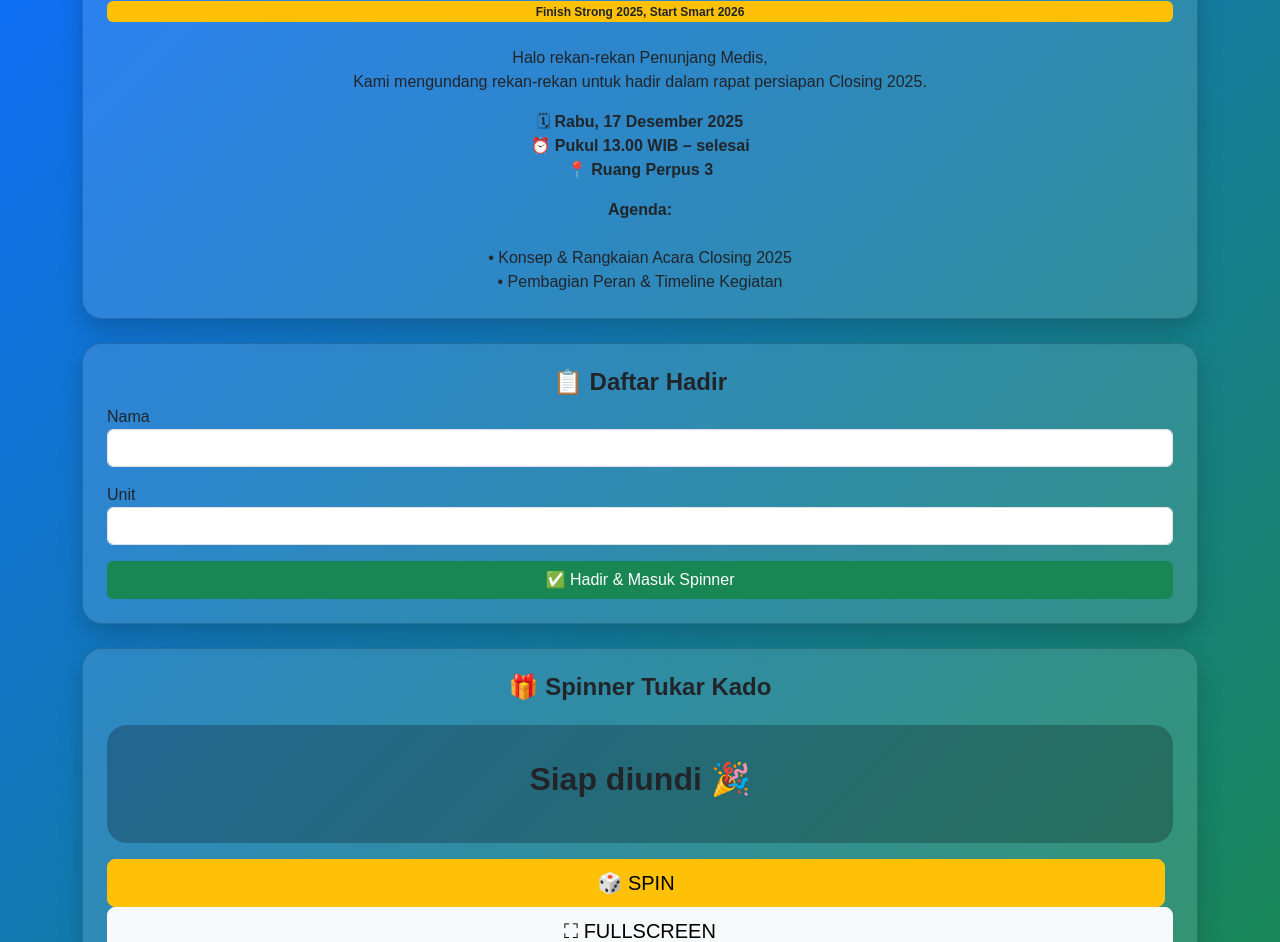
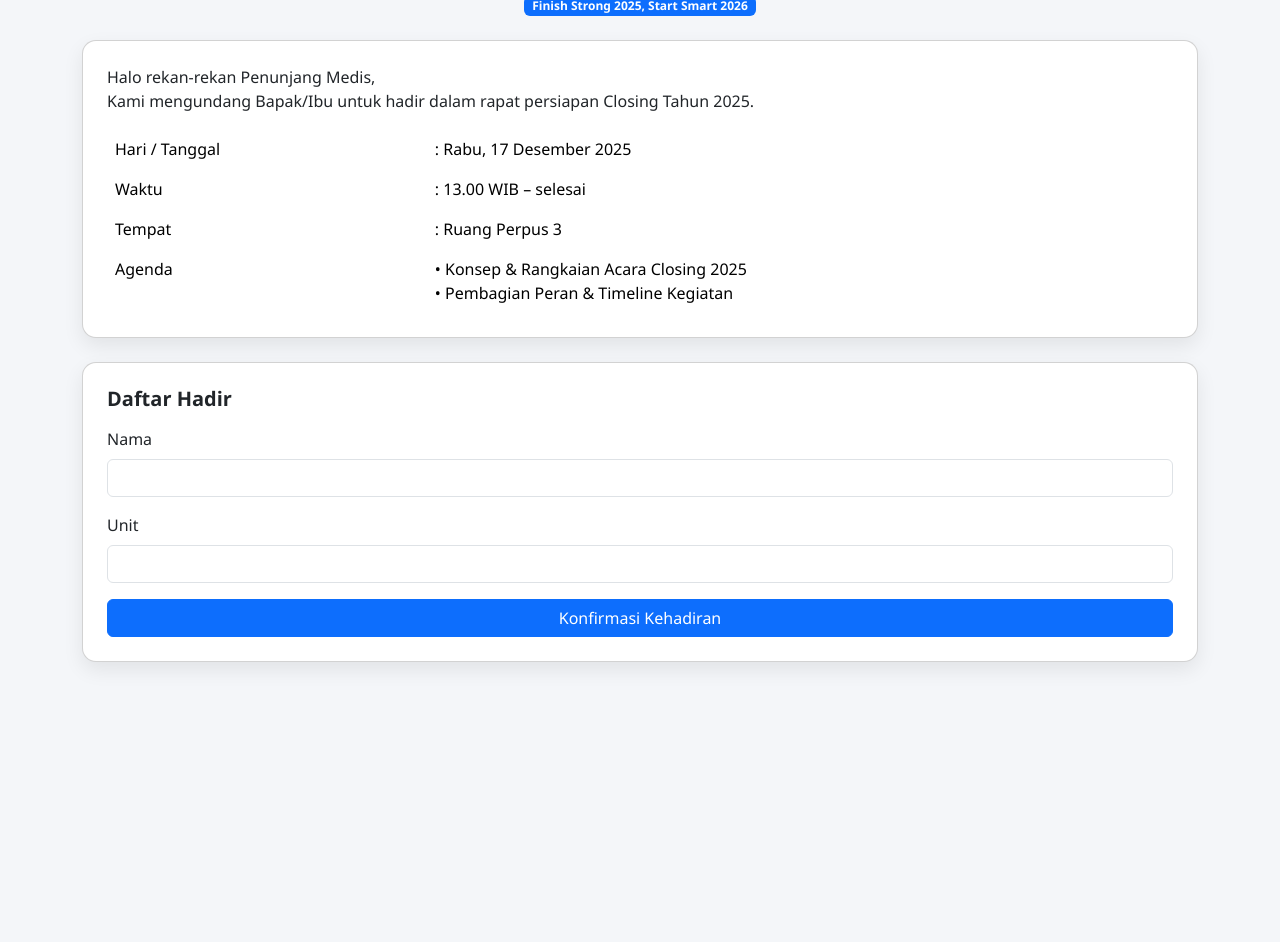
Before and after one commit to radiologicirebon-art/Closing2025-penunjang-medis, a plain HTML site: page index.html in a window 1280 px wide. Shown: the part 134-1076 px from the top of the page. After the commit the page ends 844 px from the top, so only its background shows below. Drawn offline with nearby package versions, Linux system fonts and the light colour scheme; no server answers.

Commit message:
Update index.html

```diff
--- a/index.html
+++ b/index.html
@@ -2,103 +2,82 @@
 <html lang="id">
 <head>
   <meta charset="UTF-8">
-  <title>Closing 2025 | Penunjang Medis RS Mitra Plumbon</title>
+  <title>Undangan Closing 2025 | Penunjang Medis</title>
   <meta name="viewport" content="width=device-width, initial-scale=1">
 
   <link href="https://cdn.jsdelivr.net/npm/bootstrap@5.3.2/dist/css/bootstrap.min.css" rel="stylesheet">
 
   <style>
     body {
-      background: linear-gradient(135deg, #0d6efd, #198754);
-      color: #fff;
-      font-family: Arial, sans-serif;
-      min-height: 100vh;
+      background: #f4f6f9;
+      font-family: "Segoe UI", Arial, sans-serif;
     }
     .card {
-      border-radius: 20px;
-      background: rgba(255,255,255,0.12);
-      box-shadow: 0 10px 25px rgba(0,0,0,.2);
+      border-radius: 14px;
+      box-shadow: 0 8px 20px rgba(0,0,0,.08);
     }
-    #spinnerBox {
-      font-size: 32px;
-      font-weight: bold;
-      padding: 30px;
-      border-radius: 20px;
-      background: rgba(0,0,0,.25);
-    }
-    #result {
-      font-size: 44px;
-      color: #ffc107;
-      margin-top: 10px;
+    .badge-theme {
+      background: #0d6efd;
     }
   </style>
 </head>
 
 <body>
 
-<div class="container py-4">
+<div class="container py-5">
+
+  <!-- HEADER -->
+  <div class="text-center mb-4">
+    <h3 class="fw-bold">Undangan Rapat</h3>
+    <h5>Closing 2025 Penunjang Medis</h5>
+    <span class="badge badge-theme text-white mt-2">
+      Finish Strong 2025, Start Smart 2026
+    </span>
+  </div>
 
   <!-- UNDANGAN -->
-  <div class="card p-4 mb-4 text-center">
-    <h3 class="fw-bold">📣 UNDANGAN RAPAT</h3>
-    <h4>Closing 2025 Penunjang Medis</h4>
-    <span class="badge bg-warning text-dark my-2">
-      Finish Strong 2025, Start Smart 2026
-    </span>
-
-    <p class="mt-3">
+  <div class="card p-4 mb-4">
+    <p>
       Halo rekan-rekan Penunjang Medis,<br>
-      Kami mengundang rekan-rekan untuk hadir dalam rapat persiapan Closing 2025.
+      Kami mengundang Bapak/Ibu untuk hadir dalam rapat persiapan Closing Tahun 2025.
     </p>
 
-    <p>
-      🗓 <b>Rabu, 17 Desember 2025</b><br>
-      ⏰ <b>Pukul 13.00 WIB – selesai</b><br>
-      📍 <b>Ruang Perpus 3</b>
-    </p>
-
-    <b>Agenda:</b><br>
-    • Konsep & Rangkaian Acara Closing 2025<br>
-    • Pembagian Peran & Timeline Kegiatan
+    <table class="table table-borderless mb-0">
+      <tr><td width="30%">Hari / Tanggal</td><td>: Rabu, 17 Desember 2025</td></tr>
+      <tr><td>Waktu</td><td>: 13.00 WIB – selesai</td></tr>
+      <tr><td>Tempat</td><td>: Ruang Perpus 3</td></tr>
+      <tr><td>Agenda</td>
+        <td>
+          • Konsep & Rangkaian Acara Closing 2025<br>
+          • Pembagian Peran & Timeline Kegiatan
+        </td>
+      </tr>
+    </table>
   </div>
 
   <!-- DAFTAR HADIR -->
-  <div class="card p-4 mb-4">
-    <h4 class="fw-bold text-center">📋 Daftar Hadir</h4>
+  <div class="card p-4">
+    <h5 class="fw-bold mb-3">Daftar Hadir</h5>
 
     <form id="hadirForm">
       <div class="mb-3">
-        <label>Nama</label>
+        <label class="form-label">Nama</label>
         <input type="text" id="nama" class="form-control" required>
       </div>
 
       <div class="mb-3">
-        <label>Unit</label>
+        <label class="form-label">Unit</label>
         <input type="text" id="unit" class="form-control" required>
       </div>
 
-      <button class="btn btn-success w-100">
-        ✅ Hadir & Masuk Spinner
+      <button class="btn btn-primary w-100">
+        Konfirmasi Kehadiran
       </button>
     </form>
-  </div>
 
-  <!-- SPINNER -->
-  <div class="card p-4 text-center">
-    <h4 class="fw-bold">🎁 Spinner Tukar Kado</h4>
-
-    <div id="spinnerBox" class="my-3">
-      <div id="spinText">Siap diundi 🎉</div>
-      <div id="result"></div>
+    <div id="info" class="text-success mt-3" style="display:none;">
+      Terima kasih, kehadiran Anda telah tercatat.
     </div>
-
-    <button id="spinBtn" class="btn btn-warning btn-lg me-2">
-      🎲 SPIN
-    </button>
-
-    <button id="fullscreenBtn" class="btn btn-light btn-lg">
-      ⛶ FULLSCREEN
-    </button>
   </div>
 
 </div>
@@ -106,7 +85,7 @@
 <!-- FIREBASE -->
 <script type="module">
   import { initializeApp } from "https://www.gstatic.com/firebasejs/9.23.0/firebase-app.js";
-  import { getDatabase, ref, push, onValue, remove, serverTimestamp }
+  import { getDatabase, ref, push, serverTimestamp }
   from "https://www.gstatic.com/firebasejs/9.23.0/firebase-database.js";
 
   const firebaseConfig = {
@@ -122,52 +101,18 @@
   const app = initializeApp(firebaseConfig);
   const db = getDatabase(app);
 
-  let peserta = [];
-
-  // SIMPAN HADIR
-  document.getElementById("hadirForm").onsubmit = e => {
+  hadirForm.addEventListener("submit", e => {
     e.preventDefault();
 
     push(ref(db, "daftar_hadir"), {
-      nama: nama.value,
-      unit: unit.value,
+      nama: nama.value.trim(),
+      unit: unit.value.trim(),
       waktu: serverTimestamp()
     });
 
     hadirForm.reset();
-    alert("Hadir berhasil 👍");
-  };
-
-  // REALTIME PESERTA
-  onValue(ref(db, "daftar_hadir"), snap => {
-    peserta = [];
-    snap.forEach(c => {
-      peserta.push({ key: c.key, ...c.val() });
-    });
+    info.style.display = "block";
   });
-
-  // SPIN
-  spinBtn.onclick = () => {
-    if (!peserta.length) return alert("Belum ada peserta");
-
-    let i = 0;
-    const anim = setInterval(() => {
-      const r = peserta[Math.floor(Math.random() * peserta.length)];
-      spinText.innerText = r.nama + " (" + r.unit + ")";
-      if (++i > 20) {
-        clearInterval(anim);
-        result.innerText = "🎉 " + r.nama + " - " + r.unit;
-        remove(ref(db, "daftar_hadir/" + r.key));
-      }
-    }, 100);
-  };
-
-  // FULLSCREEN
-  fullscreenBtn.onclick = () => {
-    !document.fullscreenElement
-      ? document.documentElement.requestFullscreen()
-      : document.exitFullscreen();
-  };
 </script>
 
 </body>
```
